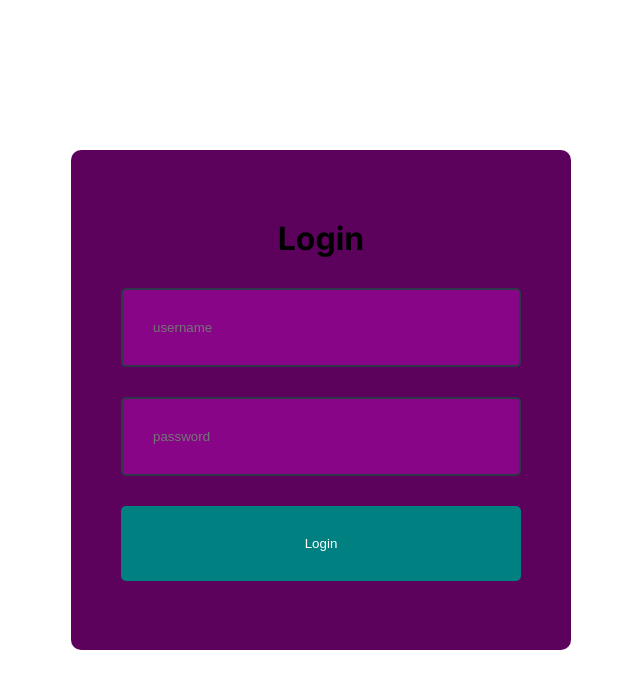
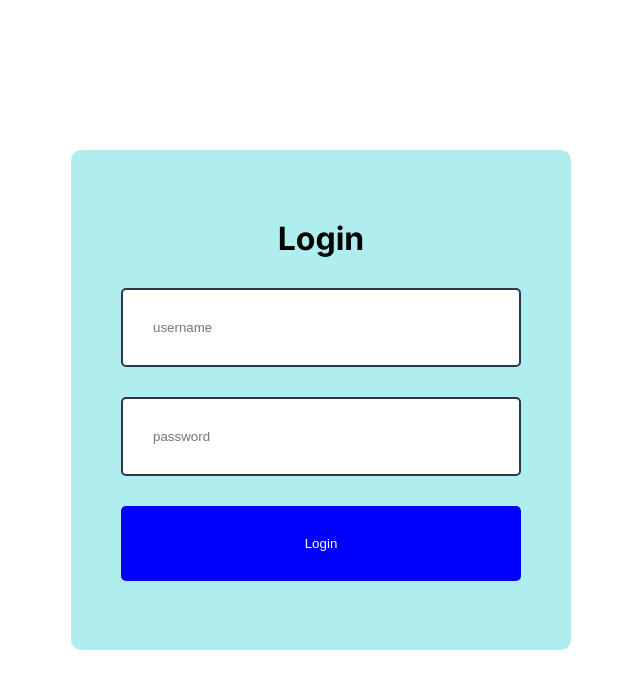
Before and after one commit to ashar-py/Admin-Dashboard, a Next.js app: page /login in a window 1280 px wide. Shown: the top 688 px of the page, without its empty margins (319-959 px from the left). Built offline with nearby package versions, Linux system fonts and the light colour scheme.

Commit message:
colour changes

```diff
--- a/app/ui/login/loginForm/loginForm.module.css
+++ b/app/ui/login/loginForm/loginForm.module.css
@@ -1,5 +1,5 @@
 .form {
-  background-color: var(--bgSoft);
+  background-color: paleturquoise;
   padding: 50px;
   border-radius: 10px;
   width: 500px;
@@ -16,14 +16,14 @@
   padding: 30px;
   border: 2px solid #2e374a;
   border-radius: 5px;
-  background-color: var(--bg);
-  color: var(--text);
+
+  color: black;
 }
 
 .form button {
   width: 100%;
   padding: 30px;
-  background-color: teal;
+  background-color: blue;
   color: var(--text);
   border: none;
   cursor: pointer;
```
